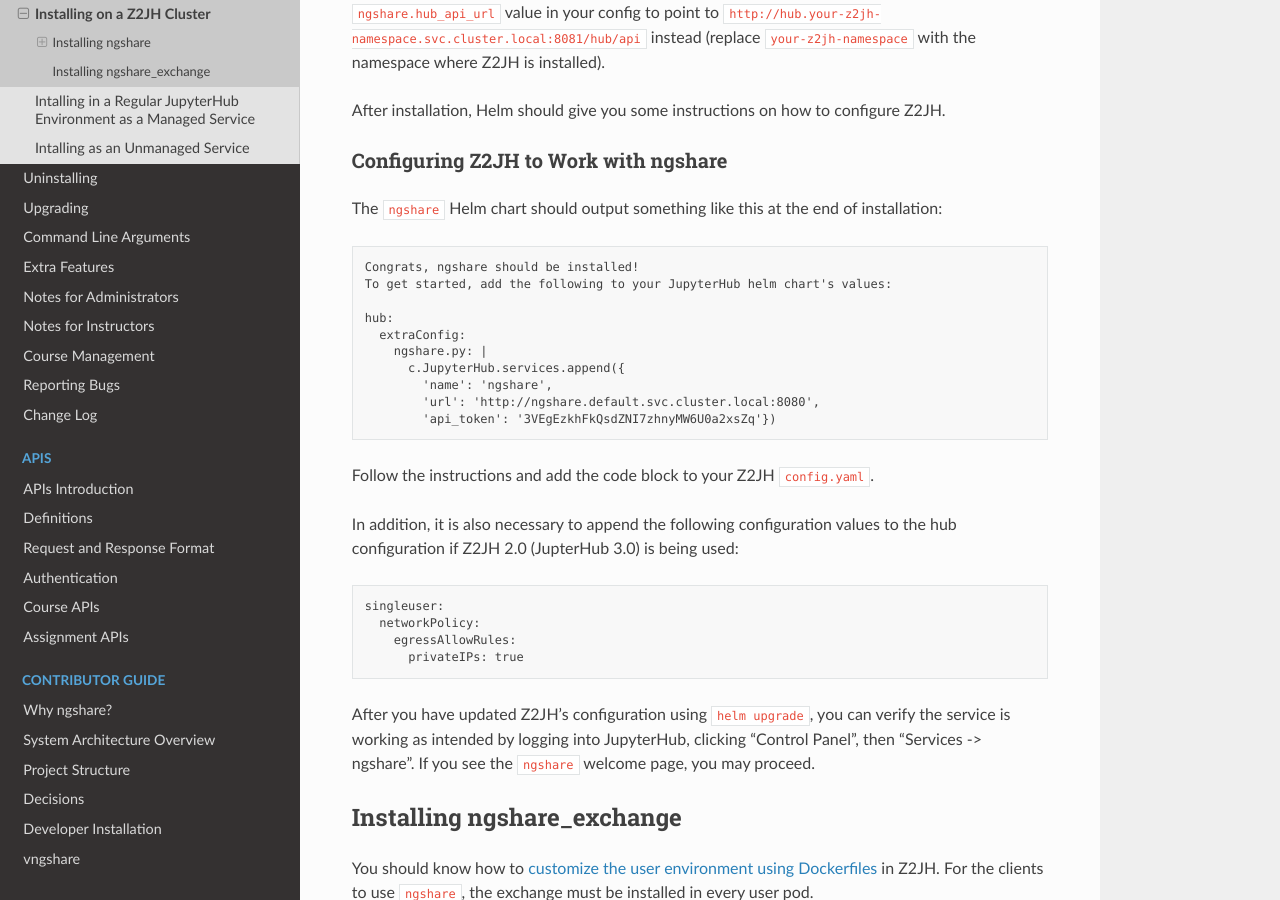
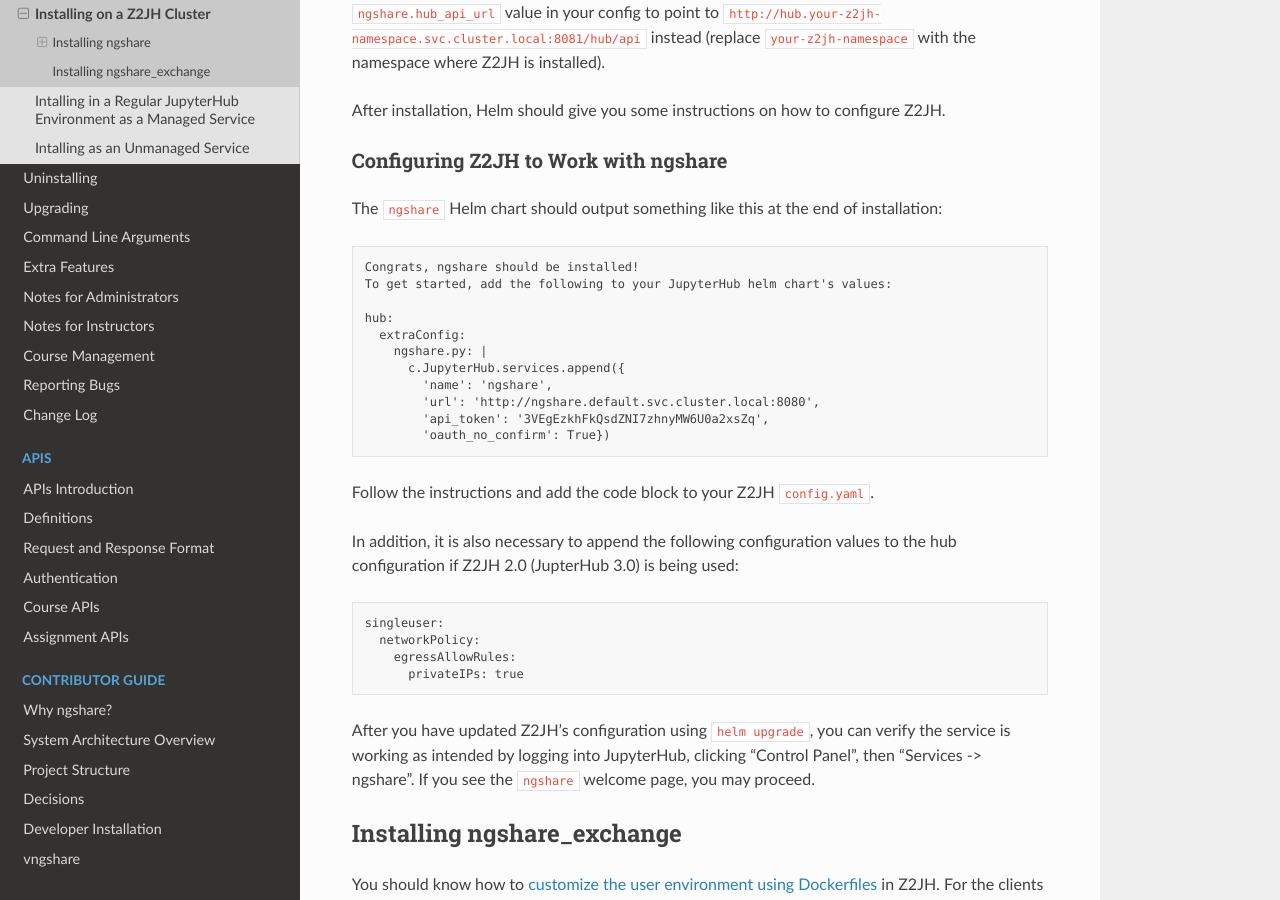
Before and after one commit to LibreTexts/ngshare, a Sphinx documentation site: the page built from docs/user_guide/install_z2jh.rst, in a window 1280 px wide and 900 px high, scrolled down 1610 px. Built offline with Sphinx 7.4.7 and the Read the Docs theme 2.0.0, drawn with Linux system fonts in a browser that asks for light colours.

Commit message:
add oauth no confirm

```diff
--- a/docs/user_guide/install_unmanaged.rst
+++ b/docs/user_guide/install_unmanaged.rst
@@ -35,6 +35,7 @@
             'name': 'ngshare',
             'url': 'http://ngshare-location:1234',
             'api_token': 'top-secret-api-token',
+            'oauth_no_confirm': True
         }
     )
 
--- a/docs/user_guide/install_z2jh.rst
+++ b/docs/user_guide/install_z2jh.rst
@@ -87,7 +87,8 @@
           c.JupyterHub.services.append({
             'name': 'ngshare',
             'url': 'http://ngshare.default.svc.cluster.local:8080',
-            'api_token': '3VEgEzkhFkQsdZNI7zhnyMW6U0a2xsZq'})
+            'api_token': '3VEgEzkhFkQsdZNI7zhnyMW6U0a2xsZq',
+            'oauth_no_confirm': True})
 
 Follow the instructions and add the code block to your Z2JH ``config.yaml``.
 
```
Also changed, not shown: 1 other file.
